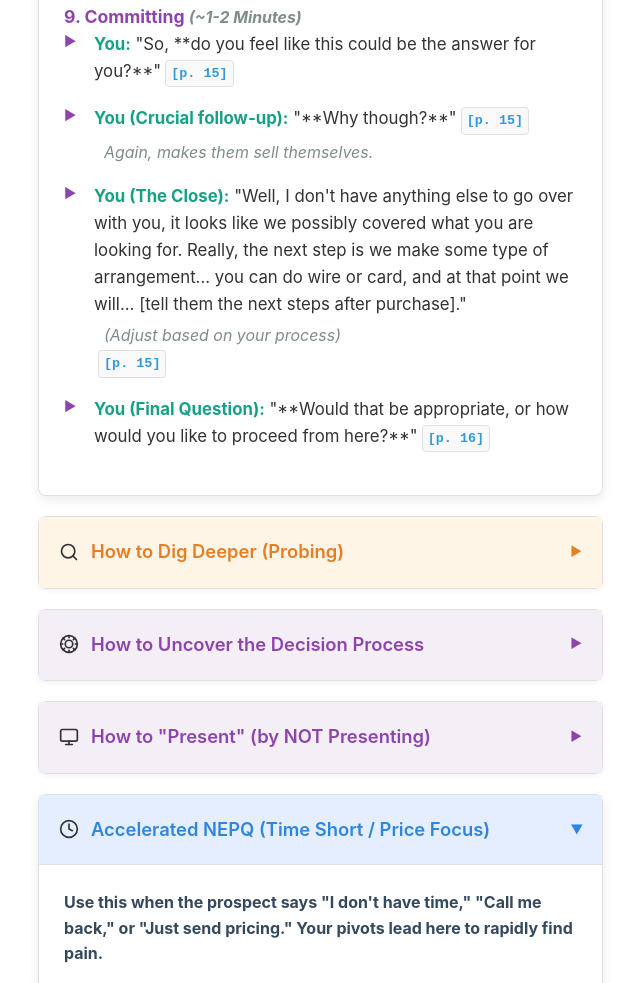
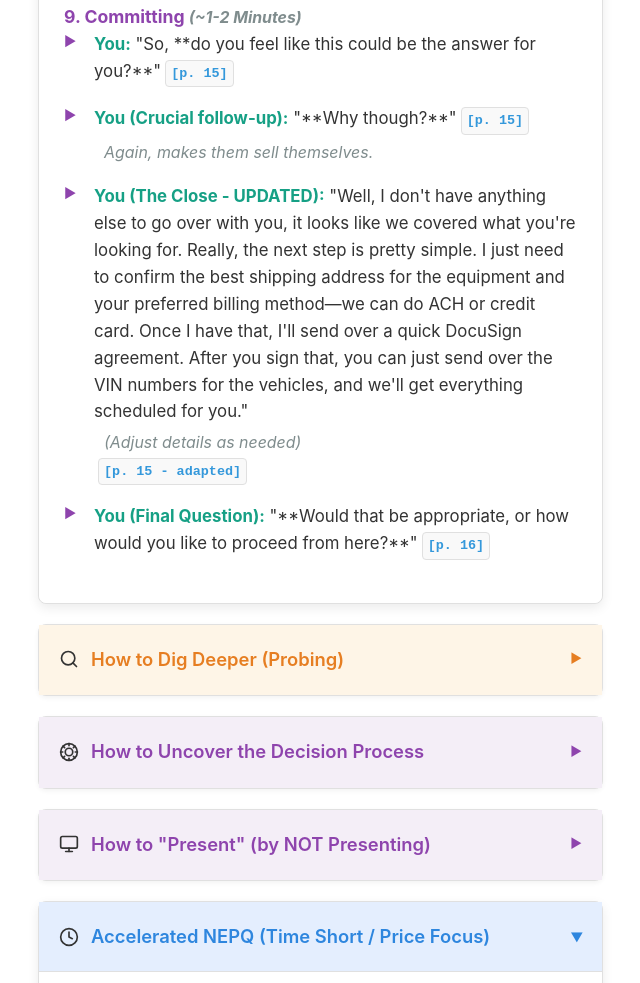
Before and after one commit to PerfectSalesPro/ObjectionCheatSheet, a plain HTML site: page index.html in a window 1280 px wide. Shown: the part 3038-4021 px from the top of the page, without its empty margins (617-1257 px from the left). Drawn offline with Linux system fonts and the light colour scheme.

Commit message:
Update index.html

```diff
--- a/index.html
+++ b/index.html
@@ -735,7 +735,7 @@
                                      <span class="note">Again, makes them sell themselves.</span>
                                 </li>
                                 <li>
-                                     <span class="you">You (The Close):</span> "Well, I don't have anything else to go over with you, it looks like we possibly covered what you are looking for. Really, the next step is we make some type of arrangement... you can do wire or card, and at that point we will... [tell them the next steps after purchase]." <span class="note">(Adjust based on your process)</span><a href="blackbook.pdf#page=15" target="_blank" class="cite-link">[p. 15]</a>
+                                     <span class="you">You (The Close - UPDATED):</span> "Well, I don't have anything else to go over with you, it looks like we covered what you're looking for. Really, the next step is pretty simple. I just need to confirm the best shipping address for the equipment and your preferred billing method—we can do ACH or credit card. Once I have that, I'll send over a quick DocuSign agreement. After you sign that, you can just send over the VIN numbers for the vehicles, and we'll get everything scheduled for you." <span class="note">(Adjust details as needed)</span><a href="blackbook.pdf#page=15" target="_blank" class="cite-link">[p. 15 - adapted]</a>
                                 </li>
                                 <li>
                                      <span class="you">You (Final Question):</span> "**Would that be appropriate, or how would you like to proceed from here?**"<a href="blackbook.pdf#page=16" target="_blank" class="cite-link">[p. 16]</a>
```
